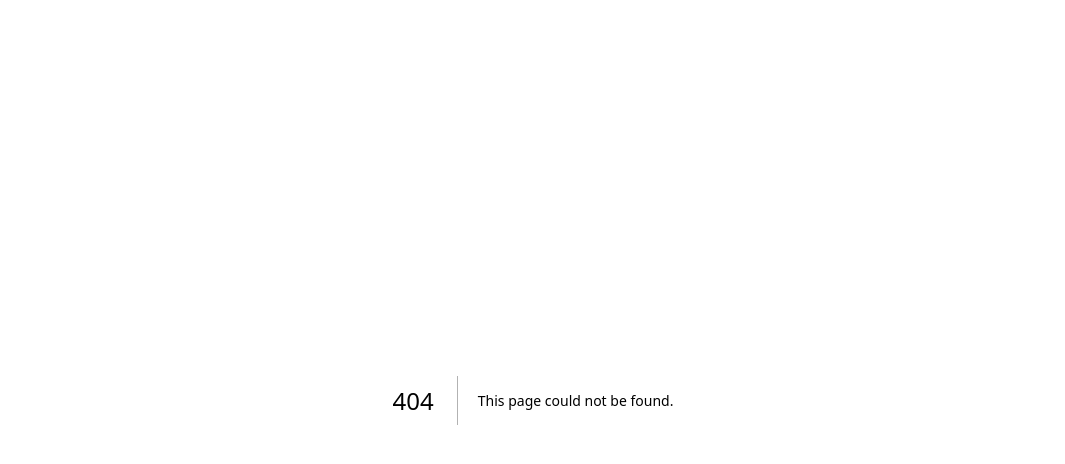
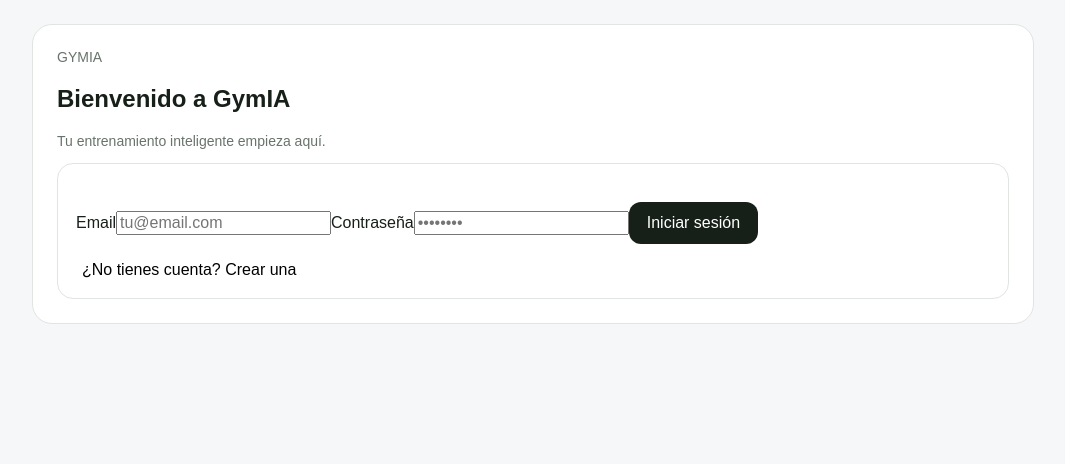
Before and after one commit to lemacor/gymia, a Next.js app: page /app/login in a window 1280 px wide. Before the commit this address had no page. Shown: the top 464 px of the page, without its empty margins (107-1172 px from the left). Built offline with nearby package versions, Linux system fonts and the light colour scheme.

Commit message:
Add login and signup functionality to LoginPage

```diff
--- /dev/null
+++ b/app/app/login/page.tsx
@@ -0,0 +1,147 @@
+"use client";
+
+import { FormEvent, useState } from "react";
+import { useRouter } from "next/navigation";
+import { supabase } from "../../lib/supabase";
+
+export default function LoginPage() {
+  const router = useRouter();
+
+  const [email, setEmail] = useState("");
+  const [password, setPassword] = useState("");
+  const [mode, setMode] = useState<"login" | "signup">("login");
+  const [message, setMessage] = useState("");
+  const [loading, setLoading] = useState(false);
+
+  async function handleSubmit(event: FormEvent) {
+    event.preventDefault();
+
+    if (!supabase) {
+      setMessage("Supabase no está configurado.");
+      return;
+    }
+
+    setLoading(true);
+    setMessage("");
+
+    if (mode === "login") {
+      const { error } = await supabase.auth.signInWithPassword({
+        email,
+        password,
+      });
+
+      if (error) {
+        setMessage(error.message);
+      } else {
+        router.push("/");
+      }
+    } else {
+      const { data, error } = await supabase.auth.signUp({
+        email,
+        password,
+      });
+
+      if (error) {
+        setMessage(error.message);
+      } else if (data.user) {
+        const { error: profileError } = await supabase
+          .from("profiles")
+          .insert({
+            id: data.user.id,
+            name: email.split("@")[0],
+            plan: "free",
+          });
+
+        if (profileError) {
+          setMessage(profileError.message);
+        } else {
+          setMessage(
+            "Cuenta creada correctamente. Ya puedes entrar a GymIA."
+          );
+          setMode("login");
+        }
+      }
+    }
+
+    setLoading(false);
+  }
+
+  return (
+    <main className="wrap">
+      <section className="hero">
+        <div className="muted">GYMIA</div>
+
+        <h1>
+          {mode === "login"
+            ? "Bienvenido a GymIA"
+            : "Crea tu cuenta"}
+        </h1>
+
+        <p className="muted">
+          Tu entrenamiento inteligente empieza aquí.
+        </p>
+
+        <div className="card">
+          <form onSubmit={handleSubmit}>
+            <label>Email</label>
+
+            <input
+              type="email"
+              value={email}
+              onChange={(e) => setEmail(e.target.value)}
+              placeholder="tu@email.com"
+              required
+            />
+
+            <label style={{ marginTop: 16 }}>Contraseña</label>
+
+            <input
+              type="password"
+              value={password}
+              onChange={(e) => setPassword(e.target.value)}
+              placeholder="••••••••"
+              minLength={6}
+              required
+            />
+
+            <button
+              className="cta"
+              type="submit"
+              disabled={loading}
+              style={{ marginTop: 20 }}
+            >
+              {loading
+                ? "Procesando..."
+                : mode === "login"
+                ? "Iniciar sesión"
+                : "Crear cuenta"}
+            </button>
+          </form>
+
+          {message && (
+            <p className="muted" style={{ marginTop: 16 }}>
+              {message}
+            </p>
+          )}
+
+          <button
+            type="button"
+            onClick={() =>
+              setMode(mode === "login" ? "signup" : "login")
+            }
+            style={{
+              marginTop: 16,
+              background: "none",
+              border: 0,
+              cursor: "pointer",
+            }}
+          >
+            {mode === "login"
+              ? "¿No tienes cuenta? Crear una"
+              : "¿Ya tienes cuenta? Iniciar sesión"}
+          </button>
+        </div>
+      </section>
+    </main>
+  );
+}
```
